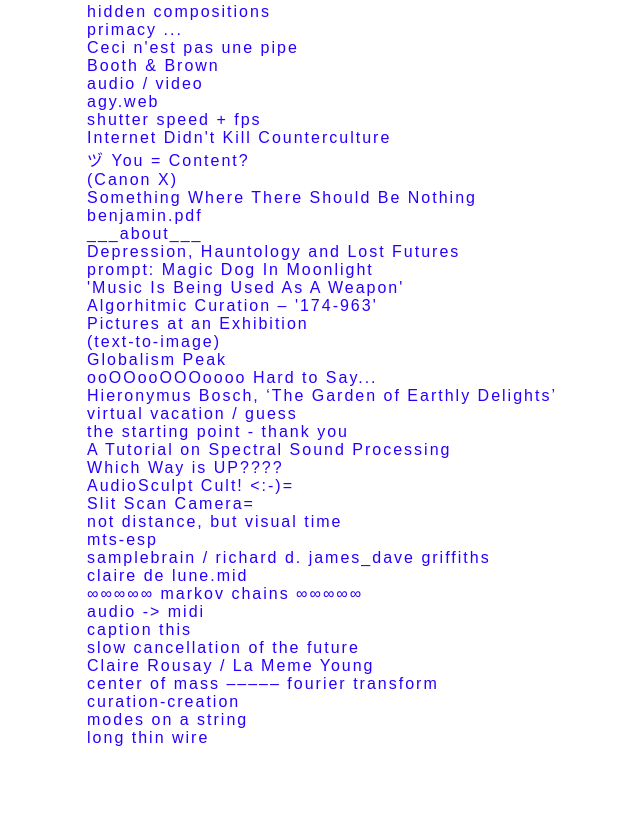
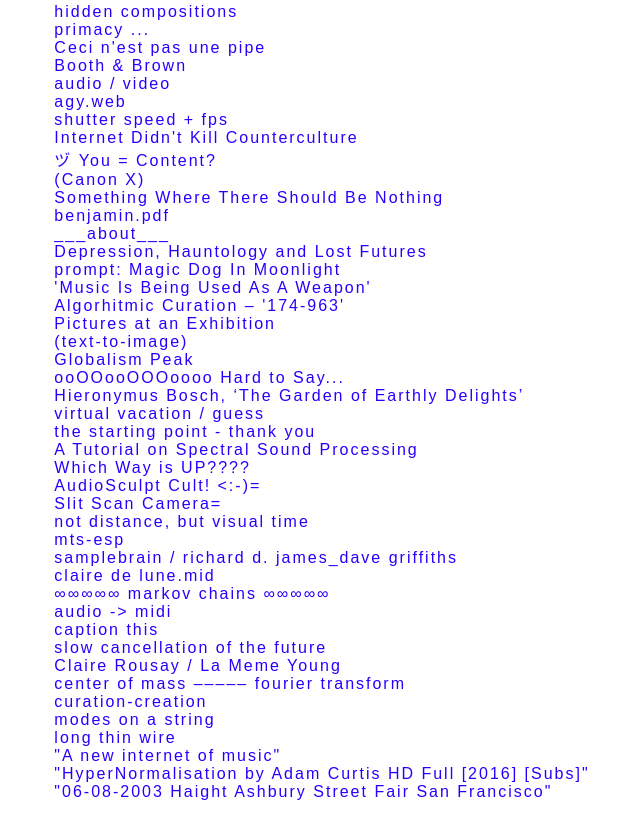
Before and after one commit to dslacour/inex, a plain HTML site: page index.html in a window 1280 px wide. Shown: the part 1312-2129 px from the top of the page, without its empty margins (318-958 px from the left). Before the commit the page ends 2075 px from the top, so only its background shows below. Drawn offline with Linux system fonts and the light colour scheme; a script that the page names is missing.

Commit message:
Update index.html

```diff
--- a/index.html
+++ b/index.html
@@ -189,6 +189,9 @@
             <li><a href="https://queue.acm.org/detail.cfm?id=3477229">curation-creation</a></li>
             <li><a href="https://www.youtube.com/watch?v=cnH2ltfW48U">modes on a string</a></li>
             <li><a href="https://www.youtube.com/watch?v=dwE4Jwk_zeI">long thin wire</a></li>
+            <li><a href="https://ninaprotocol.com/">"A new internet of music"</a></li>
+            <li><a href="https://www.youtube.com/watch?v=yS_c2qqA-6Y">"HyperNormalisation by Adam Curtis HD Full [2016] [Subs]"</a></li>
+            <li><a href="https://www.youtube.com/watch?v=68BMUPWMnyg">"06-08-2003 Haight Ashbury Street Fair San Francisco"</a></li>
 
 
         </ul>
```
